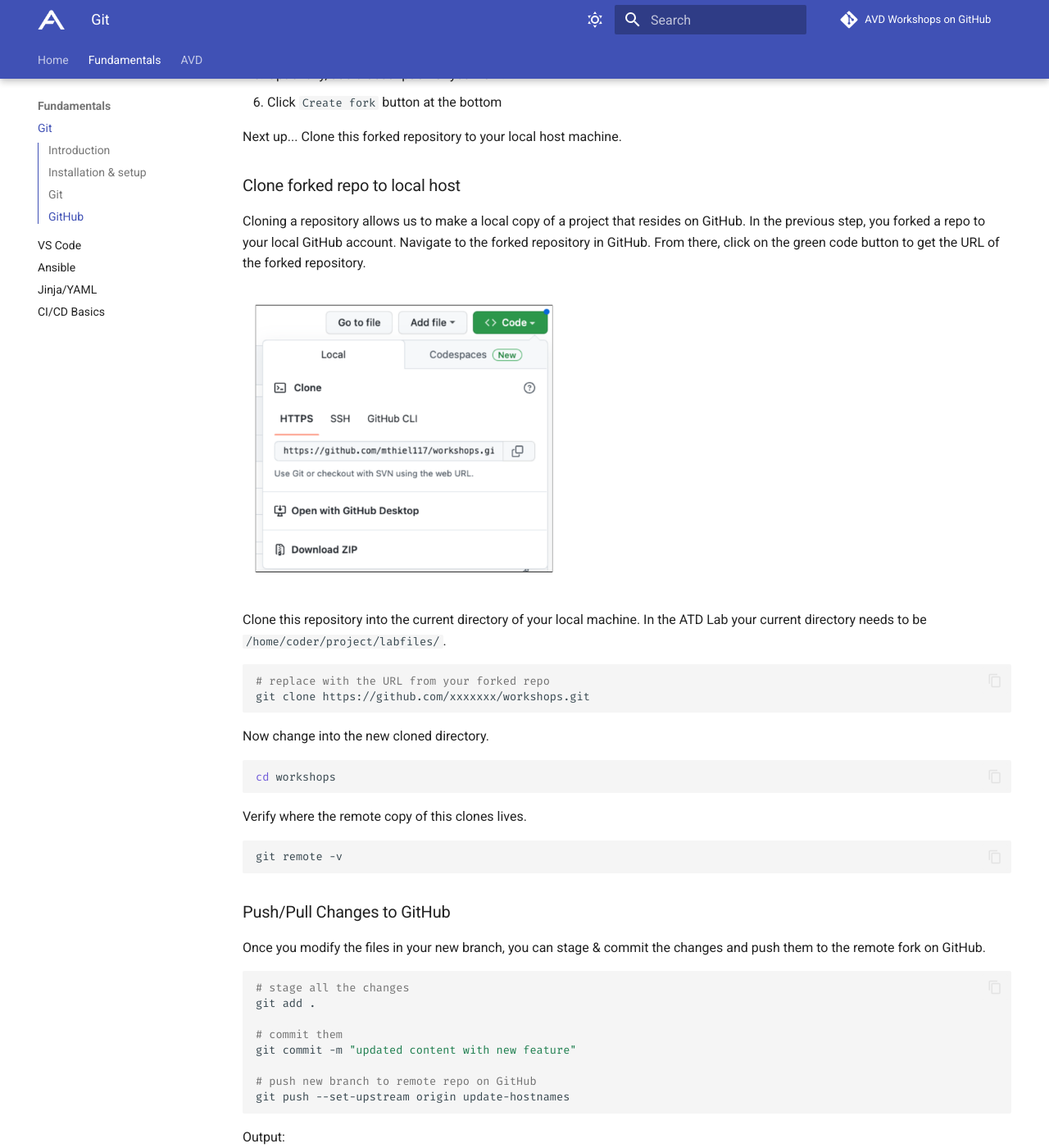
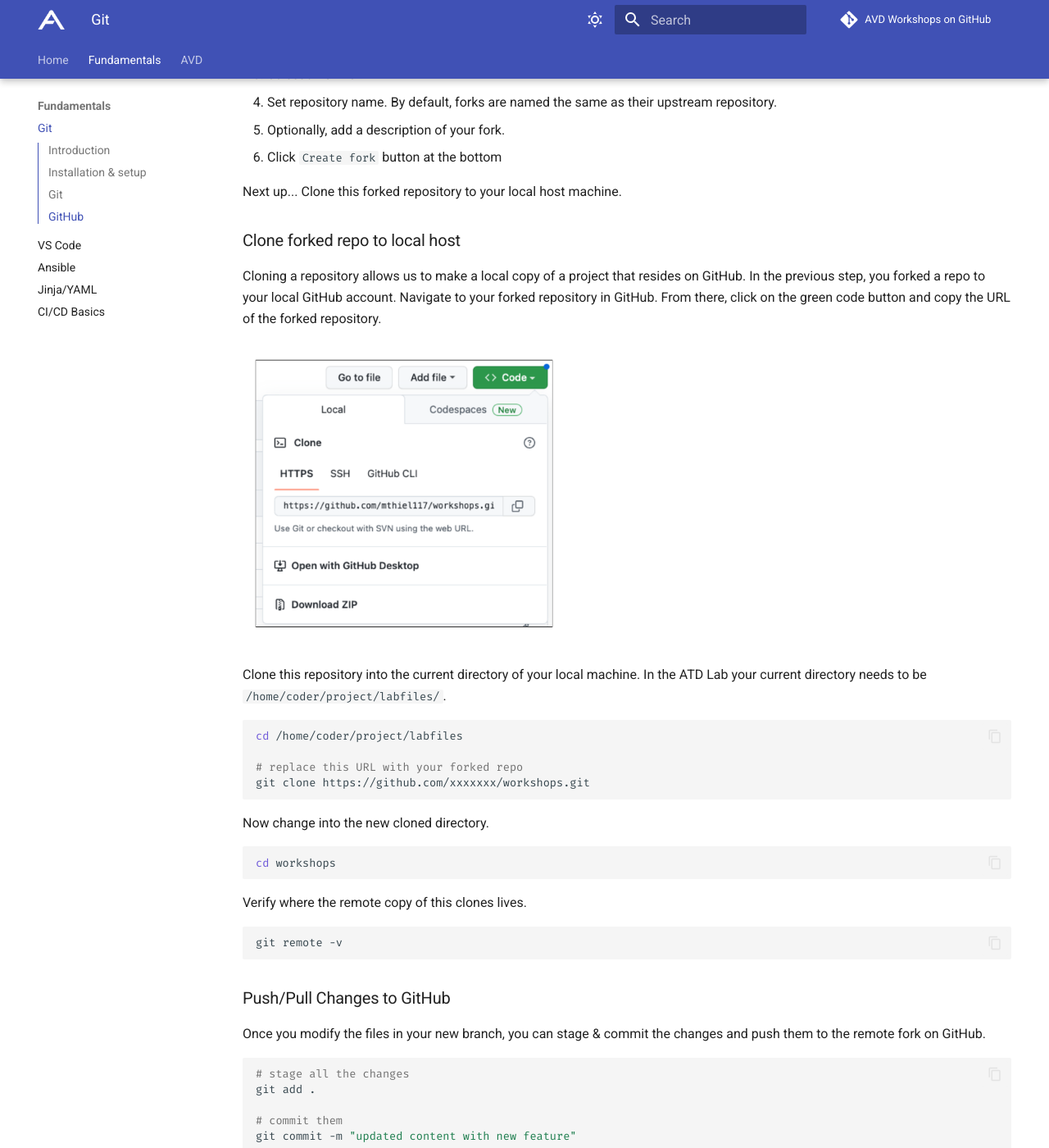
Before and after one commit to aristanetworks/avd-workshops, an MkDocs documentation site: the page built from workshops/git.md, in a window 1280 px wide and 1400 px high, scrolled down 8383 px. Shown: the whole window at 82% size. Built offline with MkDocs 1.6.1 and Material for MkDocs 9.7.7, drawn with Linux system fonts in a browser that asks for light colours; comment, search, counter and statistics services are not loaded; some of the changed text lies outside the part shown.

Commit message:
update to git commands

````diff
--- a/workshops/git.md
+++ b/workshops/git.md
@@ -11,7 +11,7 @@
 
 Git makes collaboration easy by allowing multiple people to merge their changes into one source. Regardless of whether you work solo or as part of a team, Git will be useful for you.
 
-Here is a summary of the basic commands will be working with:
+Basic Git commands we will be working with:
 
 - git config
 - git status
@@ -293,14 +295,16 @@
 
 ### Clone forked repo to local host
 
-Cloning a repository allows us to make a local copy of a project that resides on GitHub. In the previous step, you forked a repo to your local GitHub account. Navigate to the forked repository in GitHub. From there, click on the green code button to get the URL of the forked repository.
+Cloning a repository allows us to make a local copy of a project that resides on GitHub. In the previous step, you forked a repo to your local GitHub account. Navigate to your forked repository in GitHub. From there, click on the green code button and copy the URL of the forked repository.
 
 ![Git Clone](assets/images/git_clone.png){: style="width:400px"}
 
 Clone this repository into the current directory of your local machine. In the ATD Lab your current directory needs to be `/home/coder/project/labfiles/`.
 
 ``` bash
-# replace with the URL from your forked repo
+cd /home/coder/project/labfiles
+
+# replace this URL with your forked repo
 git clone https://github.com/xxxxxxx/workshops.git
 ```
 
````
Also changed, not shown: other parts of workshops/git.md (+2 -0 lines).
